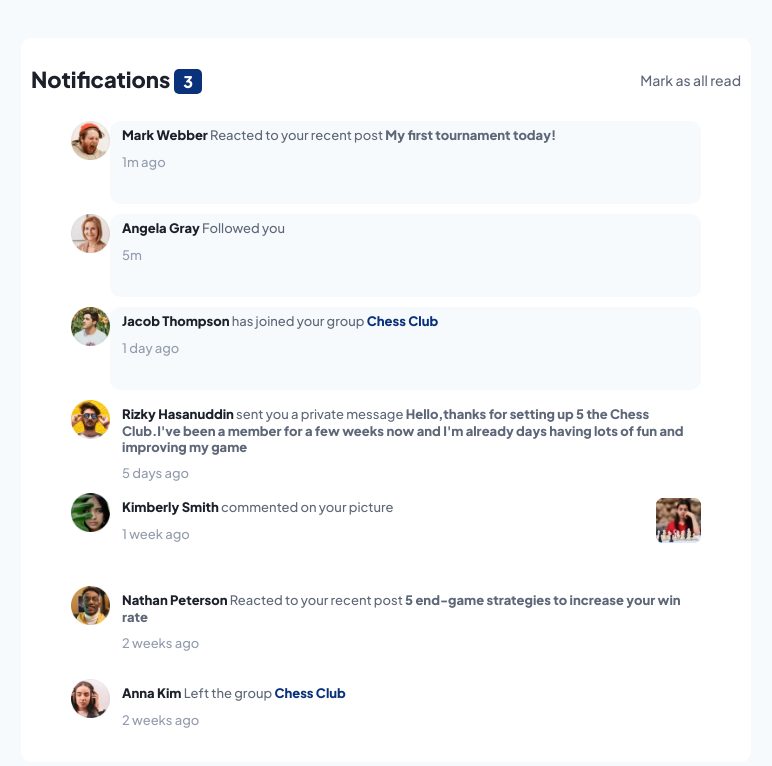
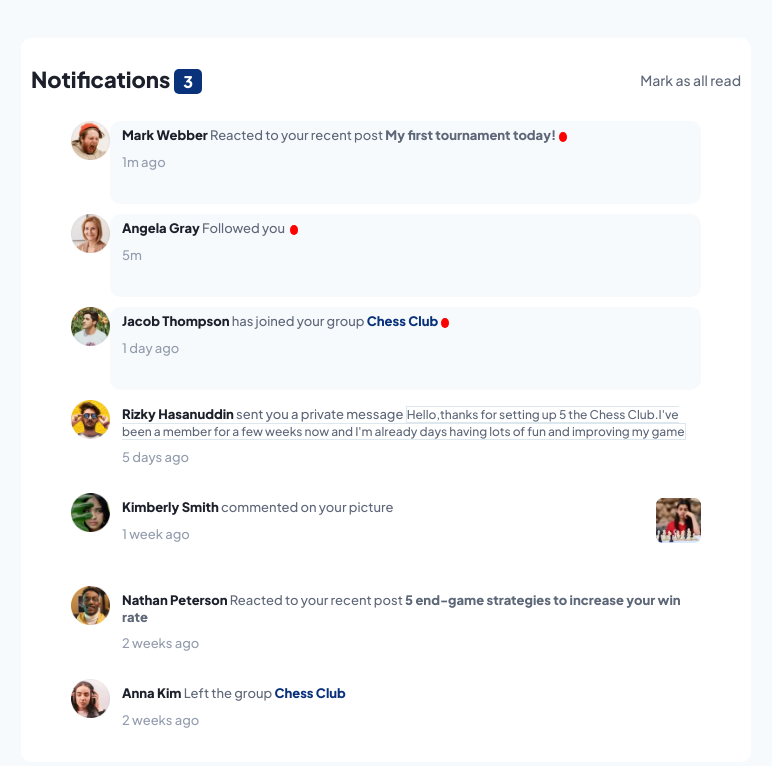
Before and after one commit to aniabaishvili/Notifications-page, a React (Vite) app: page / in a window 1280 px wide. Shown: the top 766 px of the page, without its empty margins (254-1026 px from the left). Built offline with nearby package versions, Linux system fonts and the light colour scheme.

Commit message:
add styles

```diff
--- a/src/App.css
+++ b/src/App.css
@@ -24,6 +24,11 @@ img{
     padding-top: 5px;
     margin: 0;
 }
+
+#author:hover{
+    color: #0A327B;
+    cursor: pointer;
+}
 p{
     margin: 0;
     font-size: 13px;
@@ -49,7 +54,20 @@ p{
     color: #939CAD;
 }
 img{
+    /* display: none;
+    display: flex;
+    float: right; */
     display: none;
+
+}
+
+/* .badge{
+    width:20px;
+    height:20px;
+} */
+#content:hover{
+    color: #0A327B;
+    cursor: pointer;
 }
 
 
@@ -67,6 +85,7 @@ img{
         display: flex;
         width: 630px;
         margin: auto;
+        height:83px;
 
     }
 
--- a/src/App.jsx
+++ b/src/App.jsx
@@ -3,19 +3,34 @@ import './App.css'
 import Header from './components/Header/Header'
 import data from '../src/components/data.json'
 
+const markAsRead = () => {
+  const clone = userData.map(item => {
+    item.read = true;
+    return item;
+  })
+  console.log(clone);
+}
+
+
+
+
 
 function App() {
   const [userData, setUserData] = useState(data)
 
+
   return (
+
    <div className='container'>
     <Header/>
-    <div className="notif-div">
+    <div  className="notif-div">
       {userData.map((item) => {
         return(
           <div>
           <img id="image"src={`./assets/avatar-${item.author.replace(" ", "-").toLocaleLowerCase()}.webp`}/>
-          <div style={item.read ? {} : read.read}>
+          <div style={item.read ? {} : read.read}> {}
+
+
           <p className='notif-text'>
             <span id="author">{item.author}</span>
             {" "}
@@ -24,21 +39,30 @@ function App() {
               {item.type}
                </span>
 
-          {/* <span>{item.type}</span> */}
+
             {" "}
             {item.content.includes(".webp") ? (
             <img src={item.content} alt="Notification Content" />
               ) : (
 
-             <span style={{ color: item.type === "Left the group" || item.type === "has joined your group"
-               ? "#0A327B"  : "#5E6778", fontWeight: 600  }}>
-                 {item.content}
+             <span id="content"style={{ color: item.type === "Left the group" || item.type === "has joined your group"
+               ? "#0A327B"  : "#5E6778", fontWeight: 600, ...(item.content.includes("Hello") ? bg.bg : {})
+
+               }}>
+
+                {item.content}
                    </span>
                   )}
 
 
+
+                    {/* <span style={circle.circle}>...</span> */}
+                    {item.read === false ? <span style={circle.circle}>...</span>
+                    : null}
+
             <p id='time'>{item.time}</p>
           </p>
+
           </div>
         </div>
 
@@ -49,7 +73,9 @@ function App() {
 
 
 
+
   )
+
 }
 const styles ={
   type: {
@@ -63,6 +89,41 @@ const read = {
     borderRadius:"10px",
   }
 }
+const bg = {
+  '@media (min-width: 768px)':{
+  bg:{
+    // backgroundColor: '#E5EFFA',
+    // backgroundClip:' initial',
+    // backgroundColor: 'rgb(255, 255, 255)',
+       paddingTop:' 17px',
+       paddingRight: '25px',
+       paddingBottom:' 22px',
+       paddingLeft: '10px',
+       color: 'rgb(94, 103, 120)',
+       fontSize: '1rem',
+       fontWeight:' 500',
+       lineHeight: '1.25rem',
+  }
+
+  },
+  bg:{
+    color:'#5E6778',
+    fontSize:'12px',
+    fontWeight:'500',
+    border:' 1px solid #DDE7EE',
+    }
+}
+
+const circle = {
+  circle:{
+    backgroundColor:'red',
+    borderRadius:'50%',
+    color:'red',
+    fontSize:'8px',
+    marginLeft:'3px',
+  }
+}
+
 
 
 export default App
--- a/src/components/Header/Header.css
+++ b/src/components/Header/Header.css
@@ -37,3 +37,8 @@
 
 
 }
+
+.marking:hover{
+    color: #0A327B;
+    cursor: pointer;
+}
--- a/src/components/Header/Header.jsx
+++ b/src/components/Header/Header.jsx
@@ -1,12 +1,20 @@
 import './Header.css'
+const markAsRead = () => {
+  const clone = userData.map(item => {
+    item.read = true;
+    return item;
+  })
+  console.log(clone);
+
+}
 
 
 
-function Header(){
+function Header({markAsRead}){
     return(
       <div className='header'>
         <h1 className='logo'>Notifications <span className='notif-quantity'>3</span></h1>
-        <h6 className='marking'>Mark as all read</h6>
+        <h6 onClick={markAsRead}className='marking'>Mark as all read</h6>
       </div>
     )
 }
```
